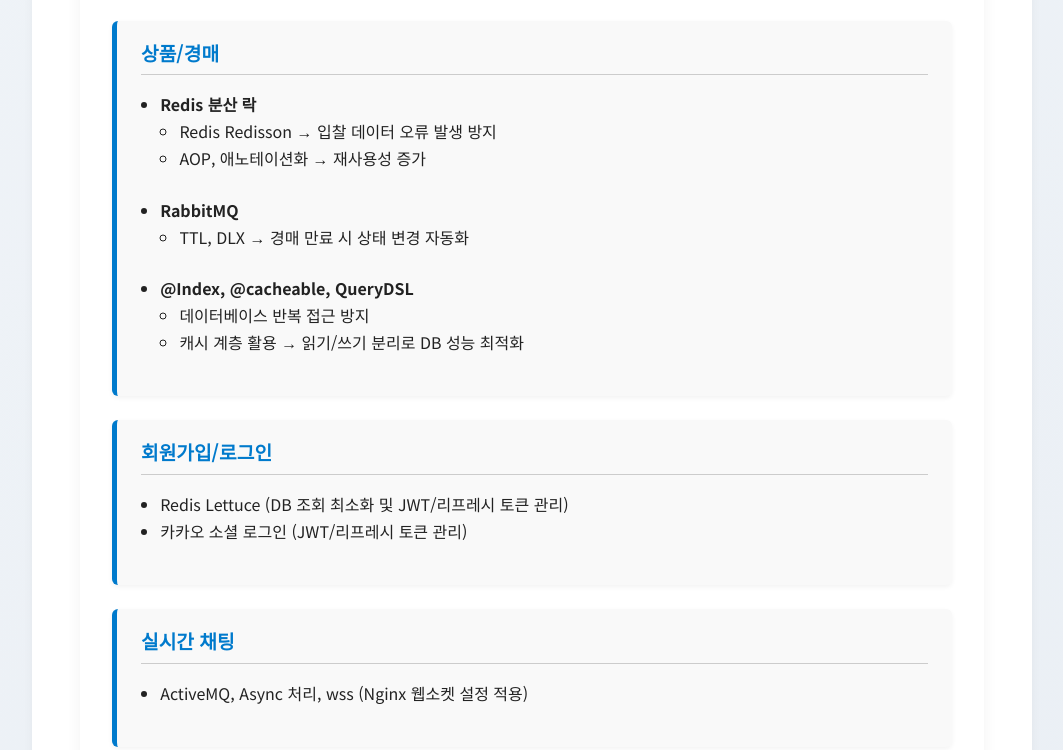
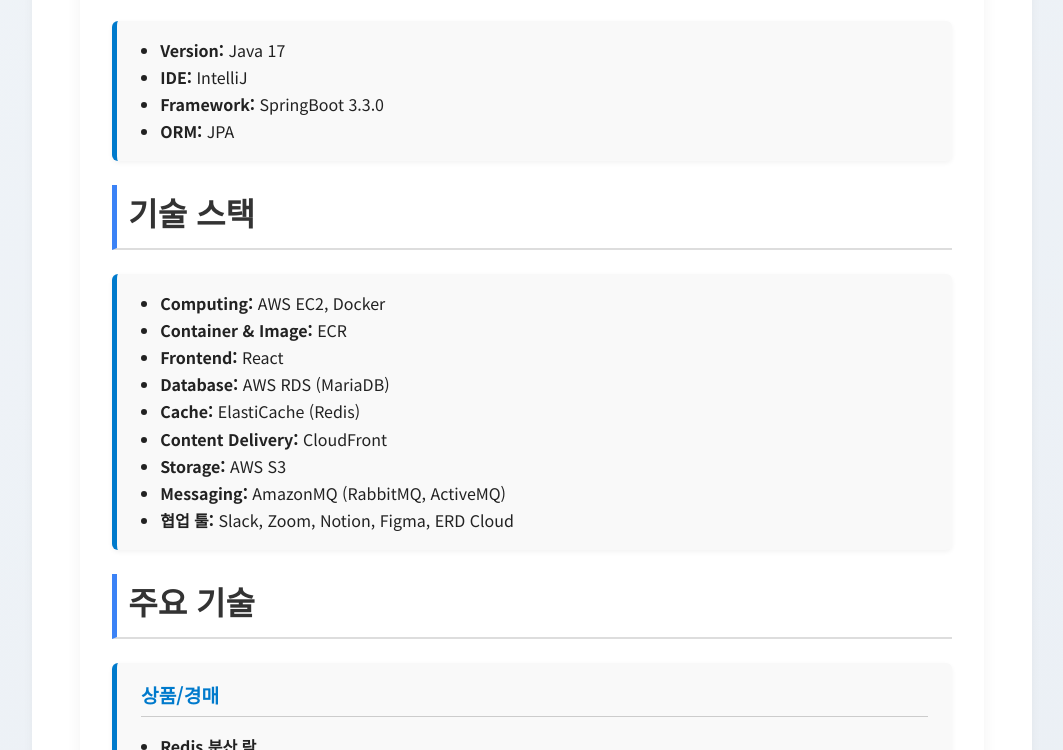
Before and after one commit to seongchankim1/portfolio, a plain HTML site: page itsmine.html in a window 1280 px wide. Shown: the part 543-1293 px from the top of the page, without its empty margins (108-1171 px from the left). Drawn offline with nearby package versions, Linux system fonts and the light colour scheme.

Commit message:
포트폴리오 완성

```diff
--- a/itsmine.html
+++ b/itsmine.html
@@ -85,6 +85,32 @@
                 <a href="https://www.notion.so/faf10b31eec04c97a18819caad6e1a54?pvs=21" target="_blank">📄 Notion</a>
             </div>
         </div>
+        <!-- 개발 환경 및 기술 스택 -->
+        <h2 data-aos="fade-up">개발 환경</h2>
+        <div class="card" data-aos="fade-up">
+            <ul style="margin-bottom: 0;">
+                <li><strong>Version:</strong> Java 17</li>
+                <li><strong>IDE:</strong> IntelliJ</li>
+                <li><strong>Framework:</strong> SpringBoot 3.3.0</li>
+                <li><strong>ORM:</strong> JPA</li>
+            </ul>
+        </div>
+
+        <h2 data-aos="fade-up">기술 스택</h2>
+        <div class="card" data-aos="fade-up">
+            <ul style="margin-bottom: 0;">
+                <li><strong>Computing:</strong> AWS EC2, Docker</li>
+                <li><strong>Container & Image:</strong> ECR</li>
+                <li><strong>Frontend:</strong> React</li>
+                <li><strong>Database:</strong> AWS RDS (MariaDB)</li>
+                <li><strong>Cache:</strong> ElastiCache (Redis)</li>
+                <li><strong>Content Delivery:</strong> CloudFront</li>
+                <li><strong>Storage:</strong> AWS S3</li>
+                <li><strong>Messaging:</strong> AmazonMQ (RabbitMQ, ActiveMQ)</li>
+                <li><strong>협업 툴:</strong> Slack, Zoom, Notion, Figma, ERD Cloud</li>
+            </ul>
+        </div>
+
         <h2 data-aos="fade-up">주요 기술</h2>
         <div class="card" data-aos="fade-up">
             <div class="card-title">상품/경매</div>
```
Also changed, not shown: kyndof.html (+1 -1 lines), projectmanager.html (+23 -0 lines).
